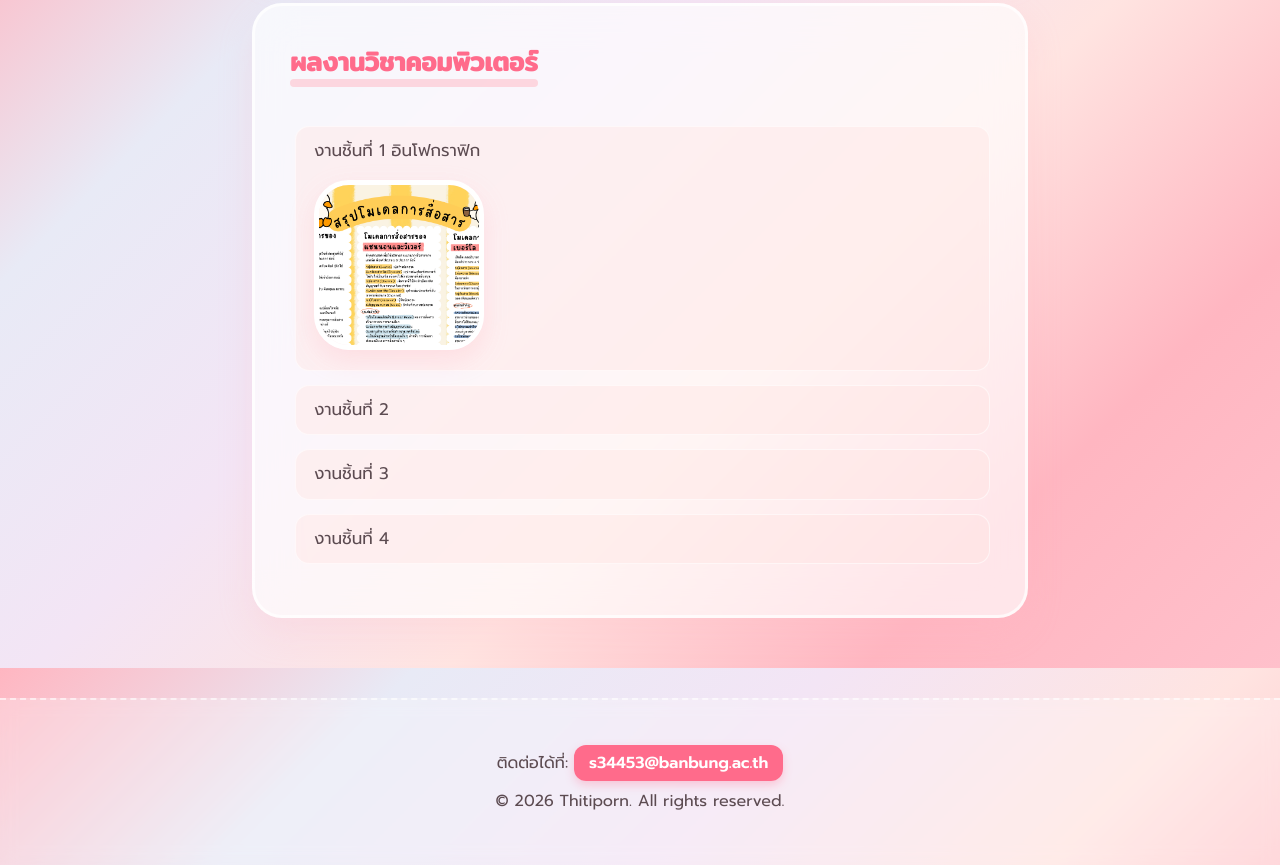
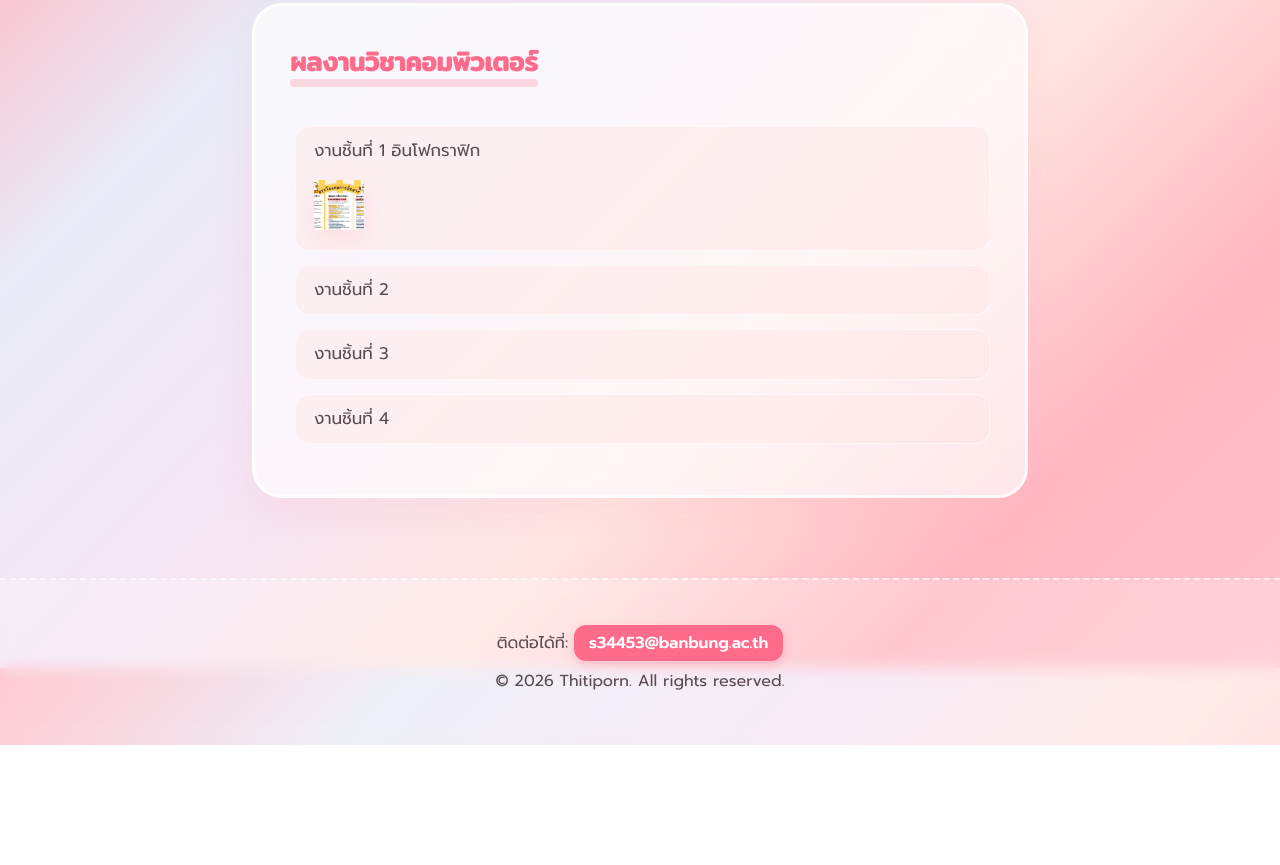
Before and after one commit to thitiporn-26/thitiporn26-.github.io, a plain HTML site: page index.html in a window 1280 px wide. Shown: the part 1732-2597 px from the top of the page. After the commit the page ends 2477 px from the top, so only its background shows below. Drawn offline with Linux system fonts and the light colour scheme.

Commit message:
Create style.css

```diff
--- a/style.css
+++ b/style.css
@@ -189,13 +189,11 @@ h2::after {
     text-align: left;
 }
 
-/* จัดรูปให้มีขนาด 50px ขอบมน 35px ล็อคให้นิ่ง 100% */
+/* จัดรูปให้มีขนาด 50px ล็อคให้นิ่ง 100% */
 .static-infographic {
-    width: 160px !important;
-    height: 160px !important;
+    width: 50px !important;
+    height: 50px !important;
     object-fit: cover !important;
-    border-radius: 35px !important; /* หน้าตาขอบมนสี่เหลี่ยมเหมือนรูปโปรไฟล์ */
-    border: 5px solid #ffffff !important;
     box-shadow: 0 10px 25px rgba(255, 182, 193, 0.3) !important;
 
     /* ล้างค่าและบล็อกแอนิเมชันทุกกรณีเพื่อให้รูปภาพนี้สถิตนิ่งสนิท */
```
